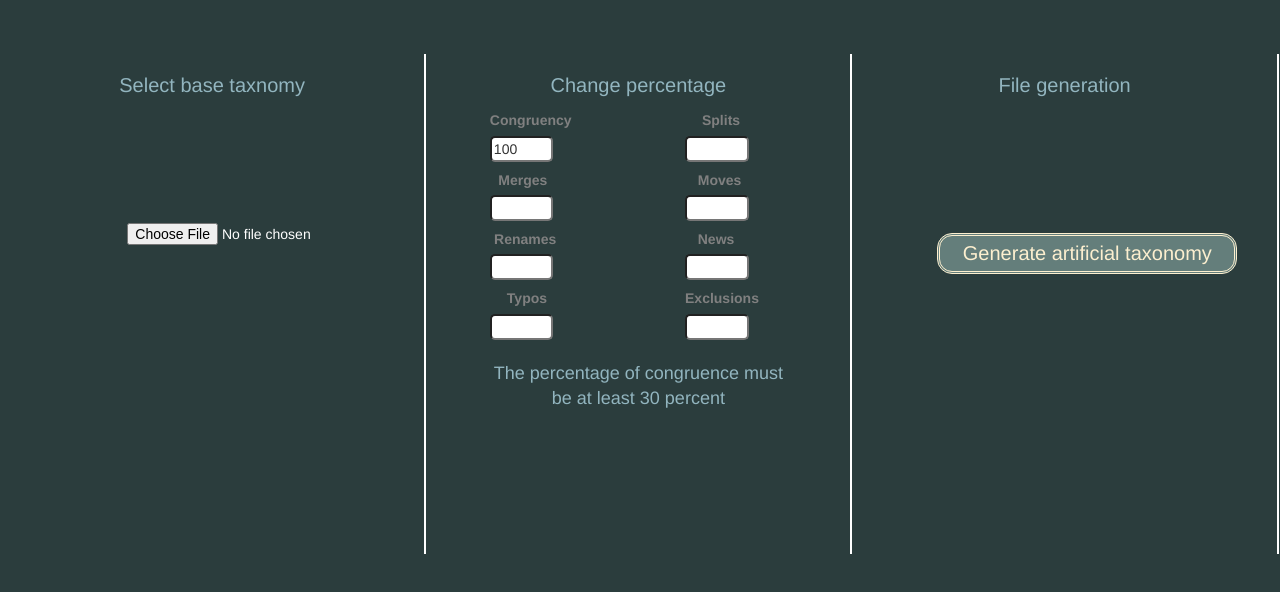
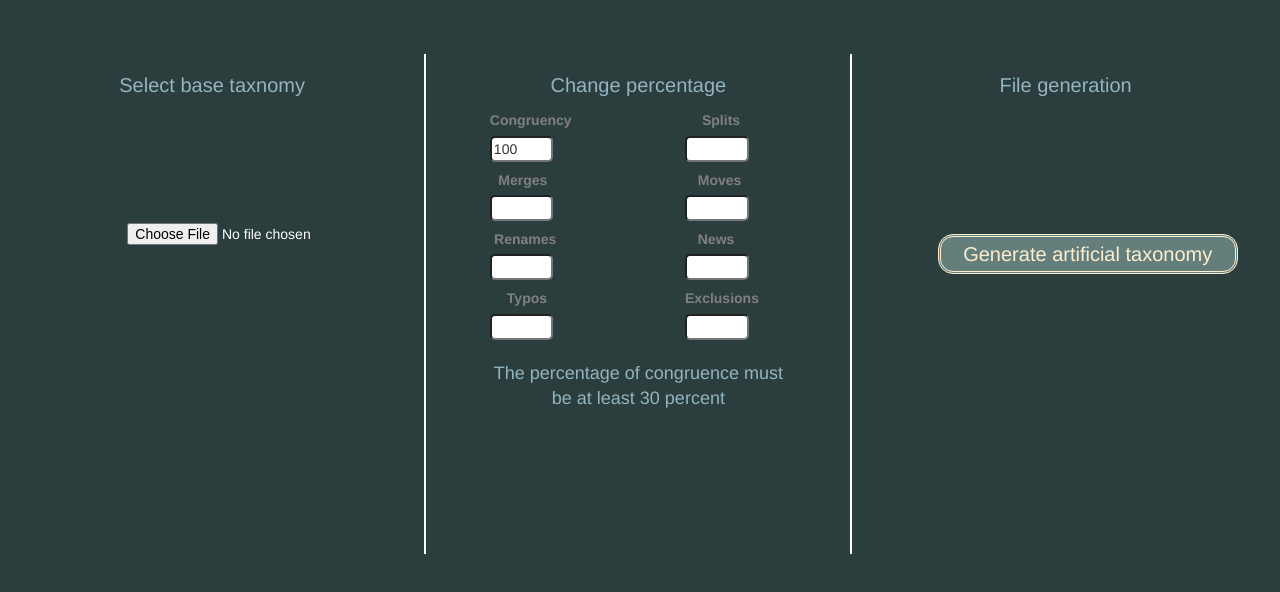
Before and after one commit to AndresBolanos/GeneradorArtificial, a plain HTML site: page index.html in a window 1280 px wide. Shown: the part 66-658 px from the top of the page. Drawn offline with nearby package versions, Linux system fonts and the light colour scheme.

Commit message:
Cambios de diseño

```diff
--- a/estilo.css
+++ b/estilo.css
@@ -82,7 +82,6 @@ select{
   width: 33.3%;
   height: 500px;
   top: 15%;
-  border-right: double 2px #fff;
 }
 
 #Label_Congrunece{
```
